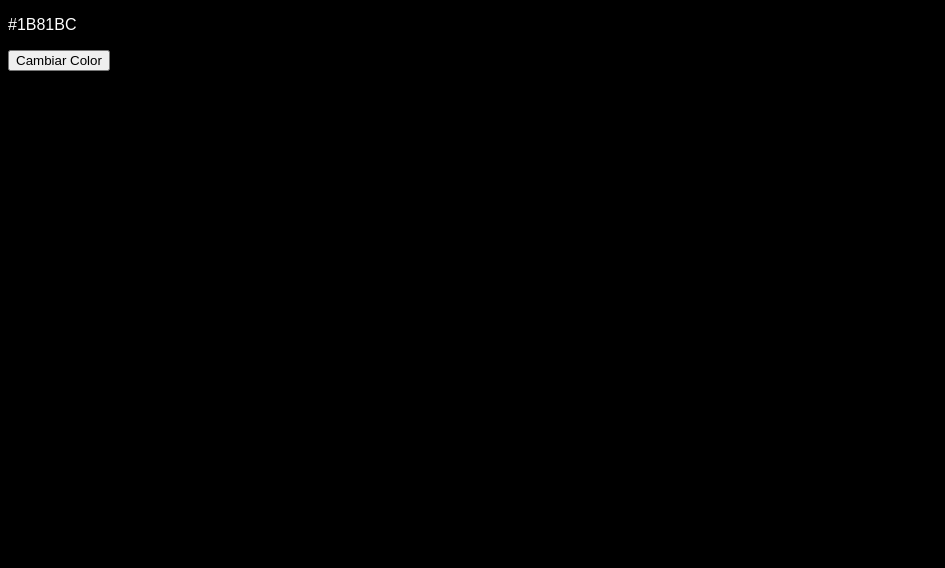
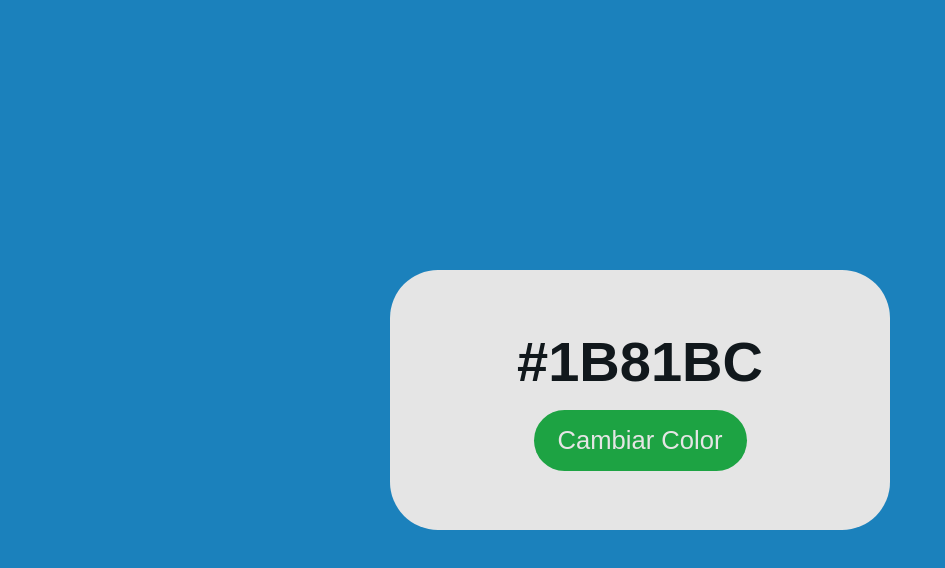
Before and after one commit to Fabianrugerio/Practica-Cambiar-Color, a plain HTML site: page index.html in a window 1280 px wide. Shown: the whole page, without its empty margins (0-945 px from the left). Drawn offline with Linux system fonts and the light colour scheme.

Commit message:
Creamos los estilos base de css

```diff
--- a/style.css
+++ b/style.css
@@ -1,5 +1,51 @@
+* {
+  margin: 0;
+  padding: 0;
+  box-sizing: border-box;
+}
 body {
-  background-color: black;
+  background-color: #1B81BC;
   color: white;
   font-family: sans-serif;
+  padding: 24px;
+  height: 100vh;
 }
+
+.flex-center {
+  display: flex;
+  flex-direction: column;
+  justify-content: center;
+  align-items: center;
+  gap: 16px;
+}
+
+main {
+  width: 100%;
+  max-width: 500px;
+  height: 260px;
+  padding: 24px;
+  border-radius: 48px;
+  box-shadow: 0 0 24px rgba(62, 62, 62, -2);
+  background-color: #e5e5e5;
+}
+
+p {
+  color: #11181c;
+  font-size: 3.5rem;
+  font-weight: bold;
+}
+
+button {
+  font-size: 1.6rem;
+  padding: 16px 24px;
+  border: none;
+  border-radius: 48px;
+  color: #e5e5e5;
+  background-color: #1da343;
+  cursor: pointer;
+  user-select: none;
+}
+
+button:hover {
+  background-color: #85B592;
+}
```
